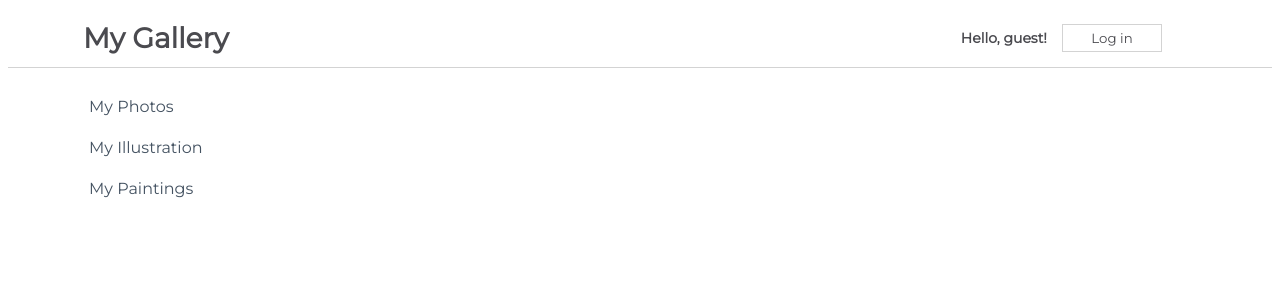
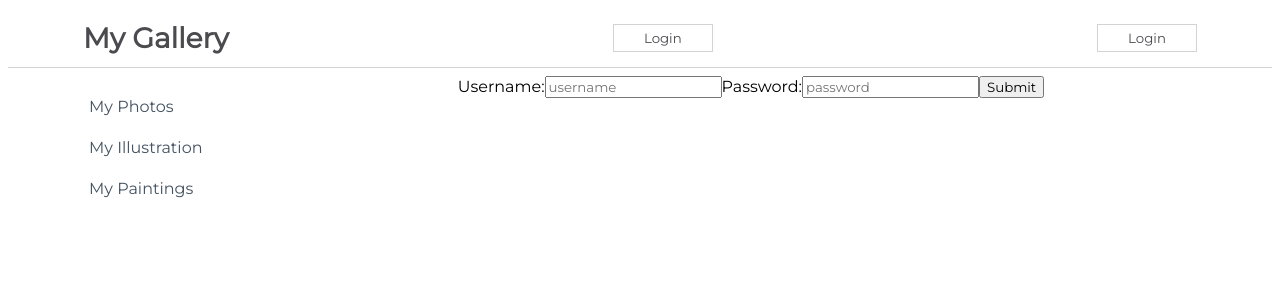
Before and after one commit to Hujanen91/react-functional-components, a React (Create React App) app in the folder my-app/: page / in a window 1280 px wide. Shown: the top 300 px of the page. Built offline with nearby package versions, Linux system fonts and the light colour scheme.

Commit message:
Do challenge in lesson

```diff
--- a/my-app/src/App.js
+++ b/my-app/src/App.js
@@ -1,4 +1,6 @@
 import css from './App.module.css';
+import NavBarChild from './components/NavBarChild';
+import NavBarForm from './components/NavBarForm';
 import NavBarSimple from './components/NavBarSimple';
 import Sidebar from './components/Sidebar';
 
@@ -6,8 +8,10 @@
   return (
     <div className={css.App}>
       {/* Add your components here */}
+      <NavBarChild />
       <NavBarSimple />
       <Sidebar />
+      <NavBarForm />
     </div>
   );
 }
--- /dev/null
+++ b/my-app/src/components/NavBarChild.js
@@ -0,0 +1,19 @@
+import React from "react";
+
+function NavBarChild(props) {
+    return (
+        props.isLoggedIn ?
+        <button onClick={props.handleClick}>Login</button>
+        :
+        <form>
+            <label htmlFor = "username">Username:</label>
+            <input placeholder="username" id="username"/>
+
+            <label htmlFor = "password">Password:</label>
+            <input placeholder="password" id="password"/>
+            <button  onClick={props.handleClick}>Submit</button>
+        </form>
+    )
+}
+
+export default NavBarChild
--- /dev/null
+++ b/my-app/src/components/NavBarForm.js
@@ -0,0 +1,46 @@
+import React, { Component } from "react";
+import css from "./css/NavBarForm.module.css";
+import NavBarChild from "./NavBarChild";
+
+
+class NavBarForm extends Component {
+    constructor(props) {
+        super(props)
+
+        this.state = {
+            isLoggedIn: true,
+        }
+    }
+    handleButtonClick = () => {
+        this.setState((prevState) => ({
+            isLoggedIn: prevState.isLoggedIn ? false: true
+        }),  () => console.log(this.state.isLoggedIn))
+    }
+
+  render() {
+    return (
+      <div className={css.NavBar}>
+        <h1>My Gallery</h1>
+        {
+        this.state.isLoggedIn ?
+        <button onClick={() => this.handleButtonClick()}>Login</button>
+        :
+        <form>
+            <label htmlFor = "username">Username:</label>
+            <input placeholder="username" id="username"/>
+
+            <label htmlFor = "password">Password:</label>
+            <input placeholder="password" id="password"/>
+            <button onClick={() => this.handleButtonClick()}>Submit</button>
+        </form>
+        }
+        <NavBarChild
+            isLoggedIn={this.state.isLoggedIn}
+            handleClick={this.handleButtonClick}
+        />
+      </div>
+    )
+  }
+}
+
+export default NavBarForm
```
